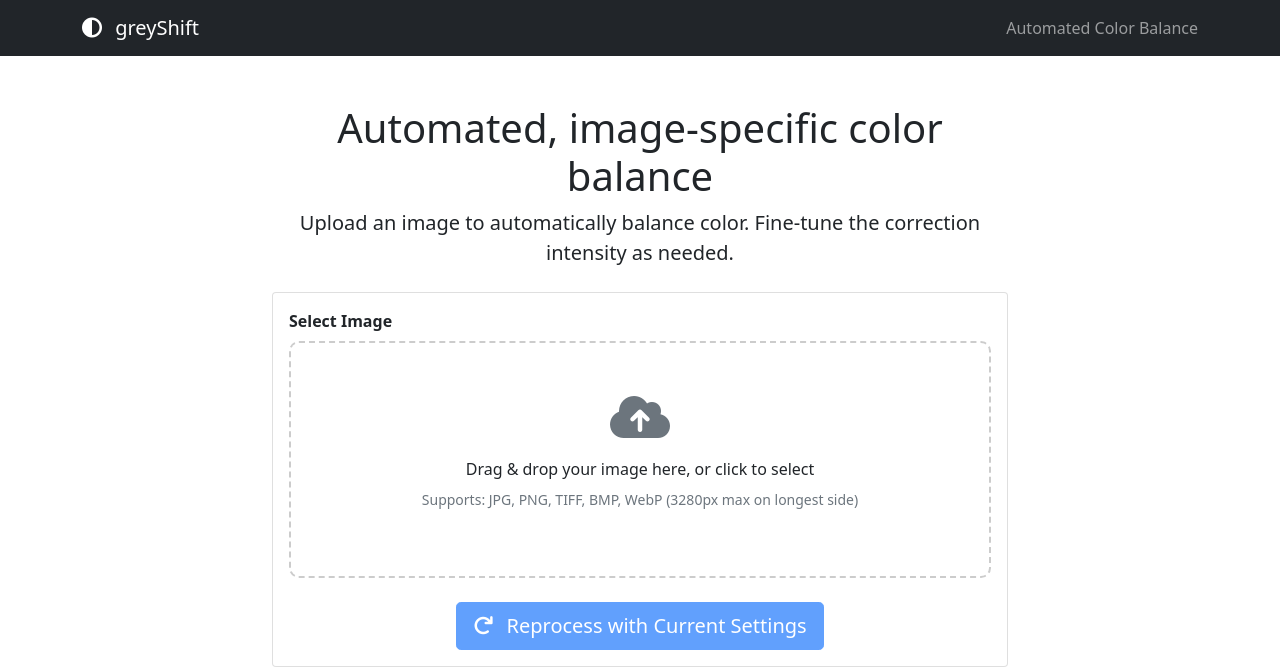
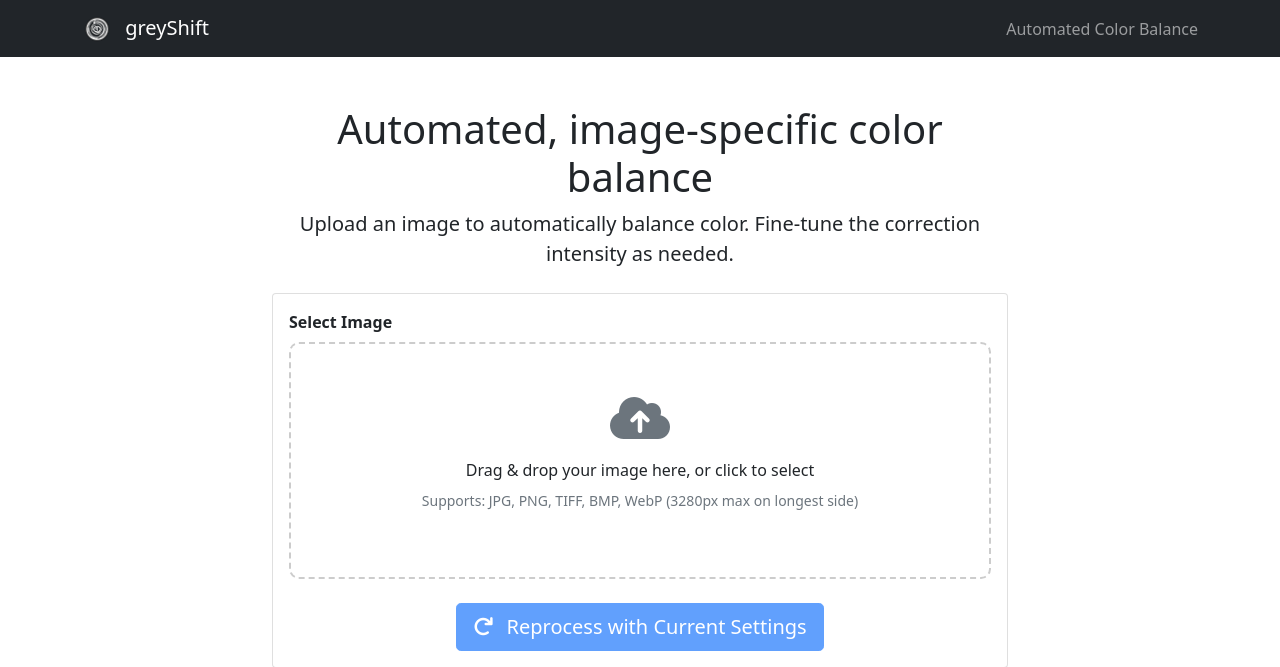
Before and after one commit to timothyfaris/greyShift, a Flask app: page / in a window 1280 px wide. Shown: the top 667 px of the page. Run offline with Flask 3, Linux system fonts and the light colour scheme; some libraries are stand-ins or nearby versions.

Commit message:
Update index.html to use greyShift_favicon.png for favicon and navbar logo

```diff
--- a/templates/index.html
+++ b/templates/index.html
@@ -4,6 +4,7 @@
     <meta charset="UTF-8">
     <meta name="viewport" content="width=device-width, initial-scale=1.0">
     <title>greyShift - Color Cast Correction</title>
+    <link rel="icon" type="image/png" href="{{ url_for('static', filename='greyShift_favicon.png') }}">
     <link href="https://cdn.jsdelivr.net/npm/bootstrap@5.1.3/dist/css/bootstrap.min.css" rel="stylesheet">
     <link href="https://cdnjs.cloudflare.com/ajax/libs/font-awesome/6.0.0/css/all.min.css" rel="stylesheet">
     <style>
@@ -149,7 +150,7 @@
     <nav class="navbar navbar-dark bg-dark">
         <div class="container">
             <a class="navbar-brand" href="#">
-                <i class="fas fa-adjust me-2"></i>
+                <img src="{{ url_for('static', filename='greyShift_favicon.png') }}" alt="greyShift" height="30" class="d-inline-block align-text-top me-2">
                 greyShift
             </a>
             <span class="navbar-text">
```
